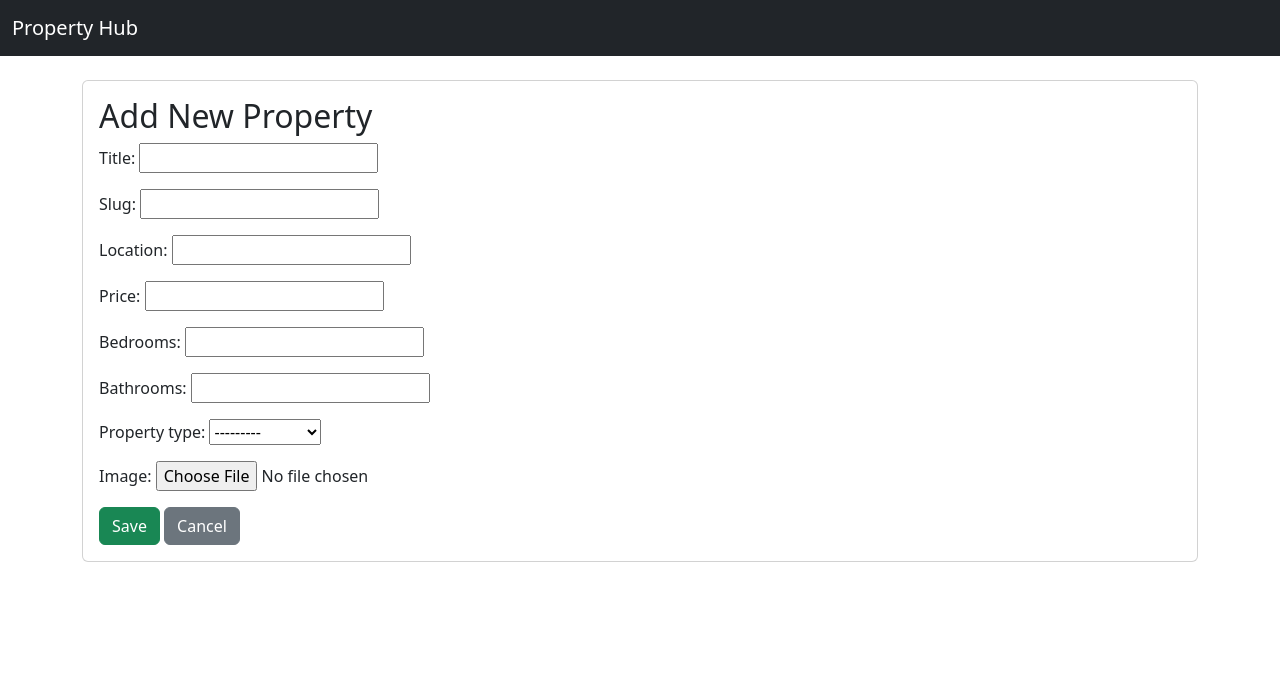
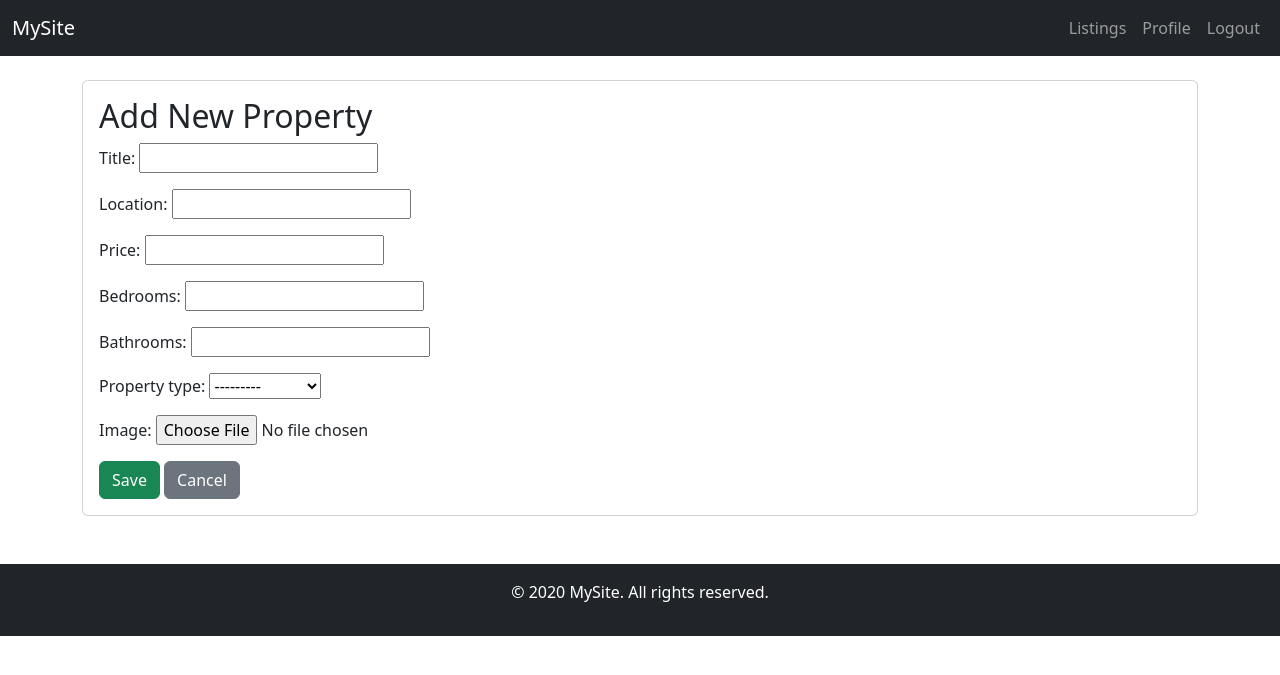
Before and after one commit to Pinyotimo/property-hub, a Django app: template listings/templates/property_form.html in a window 1280 px wide. Shown: the top 675 px of the page. Run offline with Django 5.2, Linux system fonts and the light colour scheme; the template is opened without the code that fills it: values that come from a table or form of the project are taken from there, most other values are stand-ins (such as "Sample title", 1, 10 or a date in 2020); parts of the project's set-up code (start-up, migrations or seed data) failed here and were passed over; some libraries are stand-ins or nearby versions.

Commit message:
updated, listings and profiles page

```diff
--- a/listings/admin.py
+++ b/listings/admin.py
@@ -13,7 +13,6 @@ class PropertyAdmin(admin.ModelAdmin):
     list_filter = ('property_type', 'bedrooms', 'bathrooms')
     ordering = ('-listed_date', 'price')
     readonly_fields = ('listed_date', 'image_preview')
-    prepopulated_fields = {'slug': ('title',)}
 
     def formatted_price(self, obj):
         return f"${obj.price:,.2f}"
--- a/listings/models.py
+++ b/listings/models.py
@@ -1,6 +1,6 @@
 from django.db import models
 from django.contrib.auth.models import User
-from django.utils.text import slugify
+from django.urls import reverse
 
 class Property(models.Model):
     PROPERTY_TYPES = [
@@ -12,21 +12,20 @@ class Property(models.Model):
     ]
 
     title = models.CharField(max_length=200)
-    slug = models.SlugField(unique=True, blank=True, null=True)
     location = models.CharField(max_length=200)
     price = models.DecimalField(max_digits=12, decimal_places=2)
-    bedrooms = models.PositiveIntegerField()
-    bathrooms = models.PositiveIntegerField()
+    bedrooms = models.PositiveIntegerField(blank=True, null=True)
+    bathrooms = models.PositiveIntegerField(blank=True, null=True)
     property_type = models.CharField(max_length=20, choices=PROPERTY_TYPES)
     listed_date = models.DateTimeField(auto_now_add=True)
     owner = models.ForeignKey(User, on_delete=models.CASCADE, related_name="properties")
     image = models.ImageField(upload_to="property_images/", blank=True, null=True)
 
-    def save(self, *args, **kwargs):
-        # Auto-generate slug from title if not provided
-        if not self.slug and self.title:
-            self.slug = slugify(self.title)
-        super().save(*args, **kwargs)
+    class Meta:
+        ordering = ['-listed_date']
+
+    def get_absolute_url(self):
+        return reverse('property_detail', kwargs={'pk': self.pk})
 
     def __str__(self):
         return f"{self.title} - {self.location}"
--- a/listings/urls.py
+++ b/listings/urls.py
@@ -1,16 +1,7 @@
 from django.urls import path
-from .views import (
-    property_list,
-    property_detail,
-    property_create,
-    property_edit,
-    property_delete,
-)
+from .views import property_list, property_detail
 
 urlpatterns = [
     path('', property_list, name='property_list'),
-    path('<int:pk>/', property_detail, name='property_detail'),
-    path('create/', property_create, name='property_create'),
-    path('<int:pk>/edit/', property_edit, name='property_edit'),
-    path('<int:pk>/delete/', property_delete, name='property_delete'),
+    path('property/<int:pk>/', property_detail, name='property_detail'),
 ]
--- a/profiles/apps.py
+++ b/profiles/apps.py
@@ -5,4 +5,4 @@ class ProfilesConfig(AppConfig):
     name = 'profiles'
 
     def ready(self):
-        import profiles.signals  # ✅ this line ensures the signal is loaded
+        import profiles.signals
--- a/profiles/urls.py
+++ b/profiles/urls.py
@@ -1,6 +1,7 @@
 from django.urls import path
-from .views import profile_view
+from . import views
 
 urlpatterns = [
-    path('', profile_view, name='profile_view'),
+    path('', views.profile_view, name='profile'),  # ✅ handles /profiles/
+    path('profile/', views.profile_view, name='profile_alt'),  # optional alias
 ]
--- a/property_hub/urls.py
+++ b/property_hub/urls.py
@@ -1,24 +1,12 @@
-"""
-URL configuration for property_hub project.
-
-The `urlpatterns` list routes URLs to views. For more information please see:
-    https://docs.djangoproject.com/en/5.2/topics/http/urls/
-Examples:
-Function views
-    1. Add an import:  from my_app import views
-    2. Add a URL to urlpatterns:  path('', views.home, name='home')
-Class-based views
-    1. Add an import:  from other_app.views import Home
-    2. Add a URL to urlpatterns:  path('', Home.as_view(), name='home')
-Including another URLconf
-    1. Import the include() function: from django.urls import include, path
-    2. Add a URL to urlpatterns:  path('blog/', include('blog.urls'))
-"""
 from django.contrib import admin
 from django.urls import path, include
+from django.contrib.auth import views as auth_views  # ✅ import logout view
+from listings import views
 
 urlpatterns = [
     path('admin/', admin.site.urls),
+    path('', views.property_list, name='home'),
+    path('listings/', include('listings.urls')),
     path('profiles/', include('profiles.urls')),
-    path('listings/', include('listings.urls')),
+    path('logout/', auth_views.LogoutView.as_view(), name='logout'),  # ✅ add this line
 ]
--- a/templates/base.html
+++ b/templates/base.html
@@ -2,19 +2,43 @@
 <html lang="en">
 <head>
     <meta charset="UTF-8">
-    <title>{% block title %}Property Hub{% endblock %}</title>
-    <link href="https://cdn.jsdelivr.net/npm/bootstrap@5.3.2/dist/css/bootstrap.min.css" rel="stylesheet">
+    <title>{% block title %}My Site{% endblock %}</title>
+    <meta name="viewport" content="width=device-width, initial-scale=1">
+
+    {% load static %}
+    <link rel="stylesheet" href="{% static 'css/bootstrap.min.css' %}">
+    <link rel="stylesheet" href="{% static 'css/style.css' %}">
 </head>
 <body>
-    <nav class="navbar navbar-expand-lg navbar-dark bg-dark mb-4">
+    <!-- Navbar -->
+    <nav class="navbar navbar-expand-lg navbar-dark bg-dark">
         <div class="container-fluid">
-            <a class="navbar-brand" href="/">Property Hub</a>
+            <a class="navbar-brand" href="/">MySite</a>
+            <button class="navbar-toggler" type="button" data-bs-toggle="collapse" data-bs-target="#navbarNav">
+                <span class="navbar-toggler-icon"></span>
+            </button>
+            <div class="collapse navbar-collapse" id="navbarNav">
+                <ul class="navbar-nav ms-auto">
+                    <li class="nav-item"><a class="nav-link" href="{% url 'property_list' %}">Listings</a></li>
+                    <li class="nav-item"><a class="nav-link" href="{% url 'profile' %}">Profile</a></li>
+                    <li class="nav-item"><a class="nav-link" href="{% url 'logout' %}">Logout</a></li>
+                </ul>
+            </div>
         </div>
     </nav>
 
-    <div class="container">
+    <!-- Main Content -->
+    <div class="container mt-4">
         {% block content %}
+        <!-- Page-specific content goes here -->
         {% endblock %}
     </div>
+
+    <!-- Footer -->
+    <footer class="bg-dark text-white text-center py-3 mt-5">
+        <p>&copy; {{ year }} MySite. All rights reserved.</p>
+    </footer>
+
+    <script src="{% static 'js/bootstrap.bundle.min.js' %}"></script>
 </body>
 </html>
```
Also changed, not shown: listings/templates/property_detail.html (+15 -19 lines), listings/views.py (+3 -43 lines), profiles/models.py (+3 -6 lines), profiles/signals.py (+6 -2 lines), profiles/views.py (+4 -6 lines), db.sqlite3, listings/migrations/0001_initial.py, listings/migrations/0002_remove_property_popularity_property_owner_and_more.py (deleted), listings/migrations/0003_remove_property_description_property_image_and_more.py (deleted), listings/migrations/0004_alter_property_property_type_alter_property_slug.py (deleted), profiles/migrations/0002_remove_userprofile_full_name_and_more.py (added).
